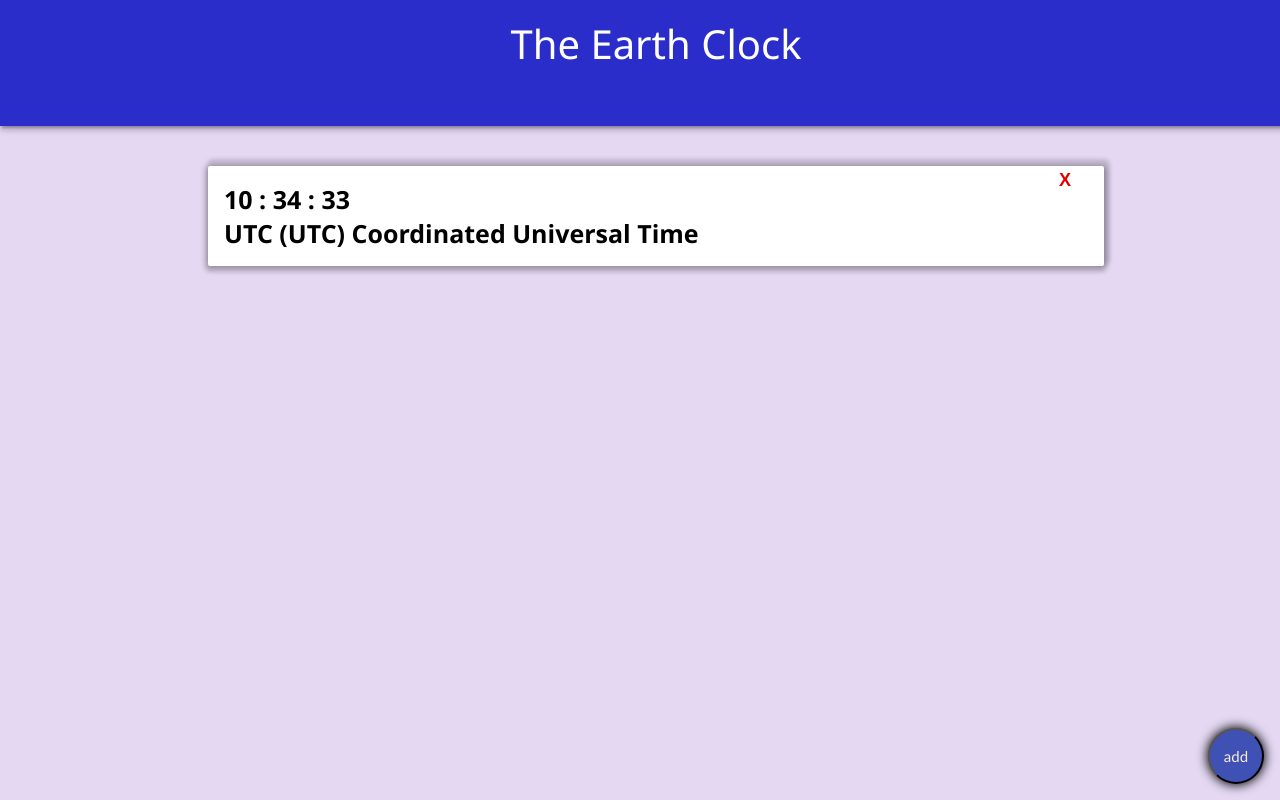
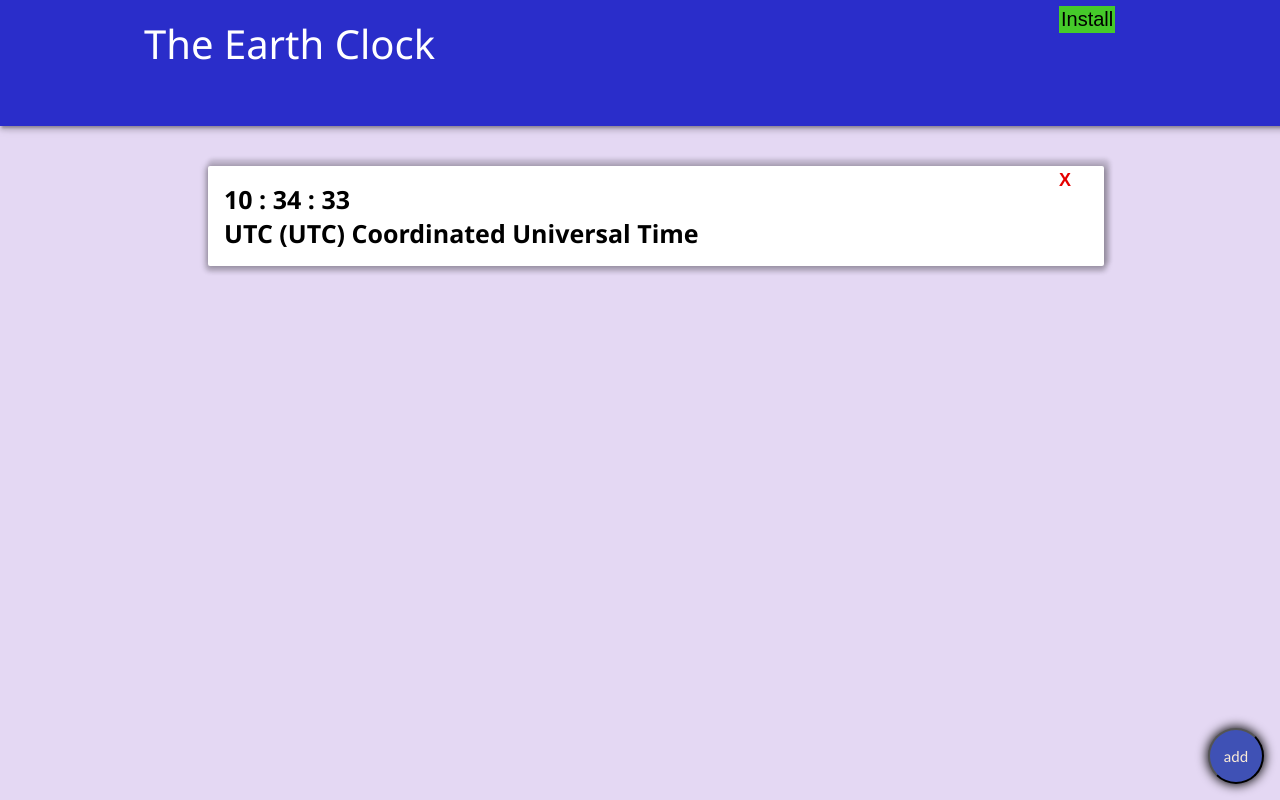
Before and after one commit to Gopalkataria/Earth-clock, a plain HTML site: page public/index.html in a window 1280 px wide. Drawn offline with Linux system fonts and the light colour scheme.

Commit message:
Version 2.0 with imporoved seo optimization  , fixed old bugs , added new bugs to fix later

```diff
--- a/public/index.html
+++ b/public/index.html
@@ -26,6 +26,8 @@ OF OR IN CONNECTION WITH THE SOFTWARE OR THE USE OR OTHER DEALINGS IN THE SOFTWA
 
         <link rel="stylesheet" type="text/css" href="\res\main.css">
 
+        <meta name="Description" content="Owner: Gopal Kataria,
+             Category: Online World Clock ">
 
         <meta charset="UTF-8">
         <meta name="viewport" content="width=device-width, initial-scale=1.0">
@@ -35,26 +37,21 @@ OF OR IN CONNECTION WITH THE SOFTWARE OR THE USE OR OTHER DEALINGS IN THE SOFTWA
         <title>Earth Clock</title>
 
 
-        <link rel="apple-touch-icon" sizes="57x57" href="icons/57x57.png">
-        <link rel="apple-touch-icon" sizes="60x60" href="icons/60x60.png">
-        <link rel="apple-touch-icon" sizes="76x76" href="icons/76x76.png">
-        <link rel="apple-touch-icon" sizes="120x120" href="icons/120x120.png">
-        <link rel="apple-touch-icon" sizes="180x180" href="icons/180x180.png">
-        <link rel="icon" type="image/png" sizes="96x96" href="icons/96x96.png">
-        <link rel="icon" type="image/png" sizes="16x16" href="icons/16x16.png">
 
 
-        <link rel="manifest" href="/manifest.json">
-        <meta name="msapplication-TileColor" content="#ffffff">
-        <meta name="msapplication-TileImage" content="icons/144x144.png">
-        <meta name="theme-color" content="#c5eaffd0">
+
+
+        <meta name="theme-color" content="#2a2dca">
     </head>
 
     <body>
         <div class="header">
             <h1 id="head">
                 The Earth Clock
-            </h1>
+
+            </h1><button onclick="install()" id="install_b">
+                    Install
+                </button>
         </div>
         <input placeholder="Search city / country  " type="search" name="Search" id="srch" onkeydown="search(event)"
             class="cards">
--- a/public/main.js
+++ b/public/main.js
@@ -373,3 +373,35 @@ if ("serviceWorker" in navigator) { // checking if the browser can use it
         })
     })
 }
+
+
+// thanks to www.pwabuilder.com for providing this code snippet and this idea
+
+let deferredPrompt = null;
+
+window.addEventListener('beforeinstallprompt', (e) => {
+    // Prevent Chrome 67 and earlier from automatically showing the prompt
+    e.preventDefault();
+    // Stash the event so it can be triggered later.
+    deferredPrompt = e;
+});
+
+async function install() {
+    if (deferredPrompt) {
+        deferredPrompt.prompt();
+        console.log(deferredPrompt)
+        deferredPrompt.userChoice.then(function (choiceResult) {
+
+            if (choiceResult.outcome === 'accepted') {
+                console.log('Your PWA has been installed');
+            } else {
+                console.log('User chose to not install your PWA');
+            }
+
+            deferredPrompt = null;
+
+        });
+
+
+    }
+}
--- a/public/res/main.css
+++ b/public/res/main.css
@@ -42,6 +42,7 @@ body {
 
 
 
+
 .header {
       align-content: center;
       align-items: stretch;
@@ -54,7 +55,8 @@ body {
       display: flex;
       flex-direction: row;
       flex-wrap: nowrap;
-      font-size: 20px;
+      font-size: 35px;
+      font-weight: 800 ;
       height: 110px;
       justify-content: flex-start;
       padding: 16px 16px 0 16px;
@@ -63,7 +65,7 @@ body {
       width: 100%;
       will-change: transform;
       z-index: 1000;
-      text-align: center ;
+      text-align: left  ;
     }
 
 .header h1 {
@@ -83,6 +85,7 @@ body {
 }
 .header {
     font-size:  20px ;
+    font-weight: 500 ;
     height: 40px ;
 }
     }
@@ -300,3 +303,29 @@ box-shadow: 0 0 11px 1px black;
 .time {
   color : #000000 ;
 }
+
+#head {
+  position: relative;
+  left: 10% ;
+}
+
+#install_b {
+
+position: fixed  ;
+
+top: 5% ;
+right: 15% ;
+
+width: auto ;
+
+background: #45ca2a ;
+
+font-size: 20px  ;
+
+font-weight: 500 ;
+
+border : none ;
+text-align: center;
+padding: 2px 2px ;
+
+}
--- a/public/sw.js
+++ b/public/sw.js
@@ -29,7 +29,7 @@
 
 
 
-const Cache_name = "com.crossbox.cache.V_0.1";
+const Cache_name = "com.crossbox.cache.V_1.0.001";
 const Cache_items = [ // items to cache
     '/',
     'index.html',
@@ -41,7 +41,7 @@ const Cache_items = [ // items to cache
 
 ];
 
-const Static_cache_name = "com.cossbox.static_cache.V_0.1"
+const Static_cache_name = "com.crossbox.static_cache.V_1.0.001"
 
 
 self.addEventListener('install', function (event) {
```
Also changed, not shown: public/manifest.json, public/robots.txt (added).
